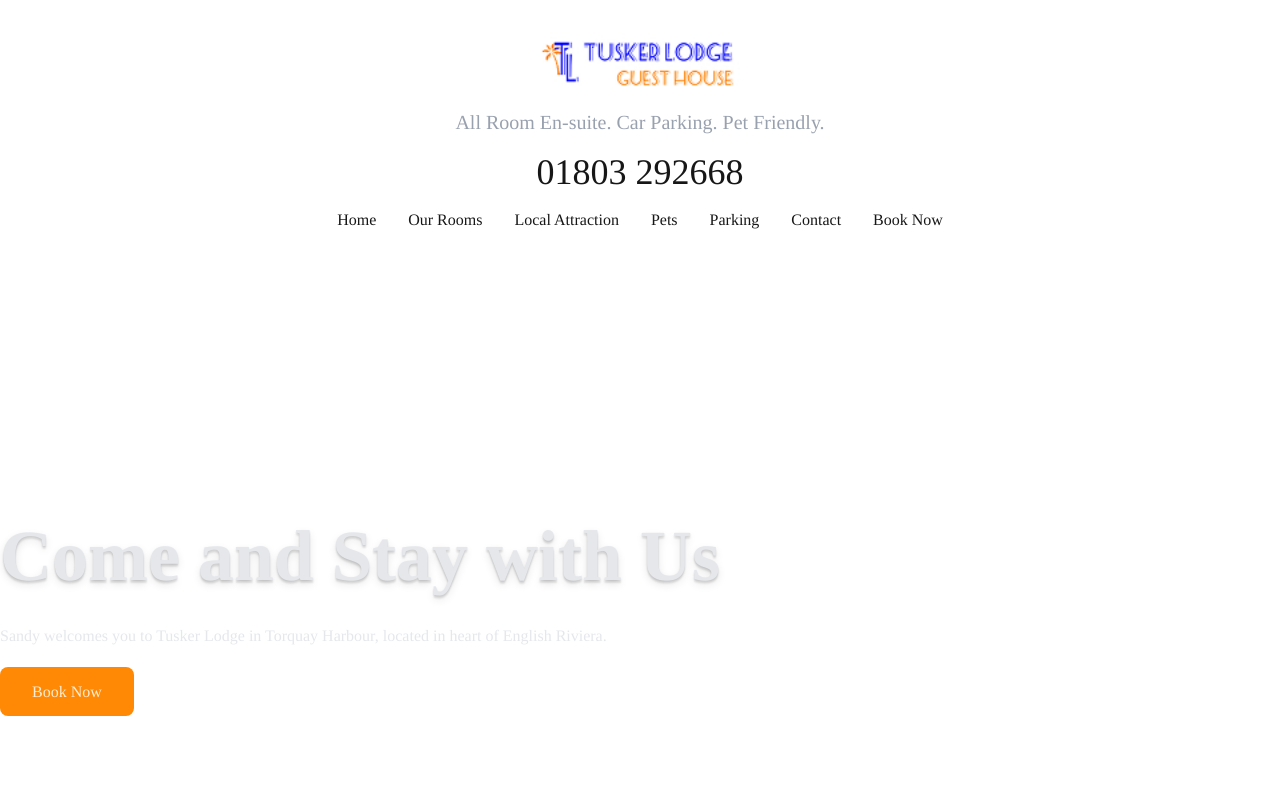
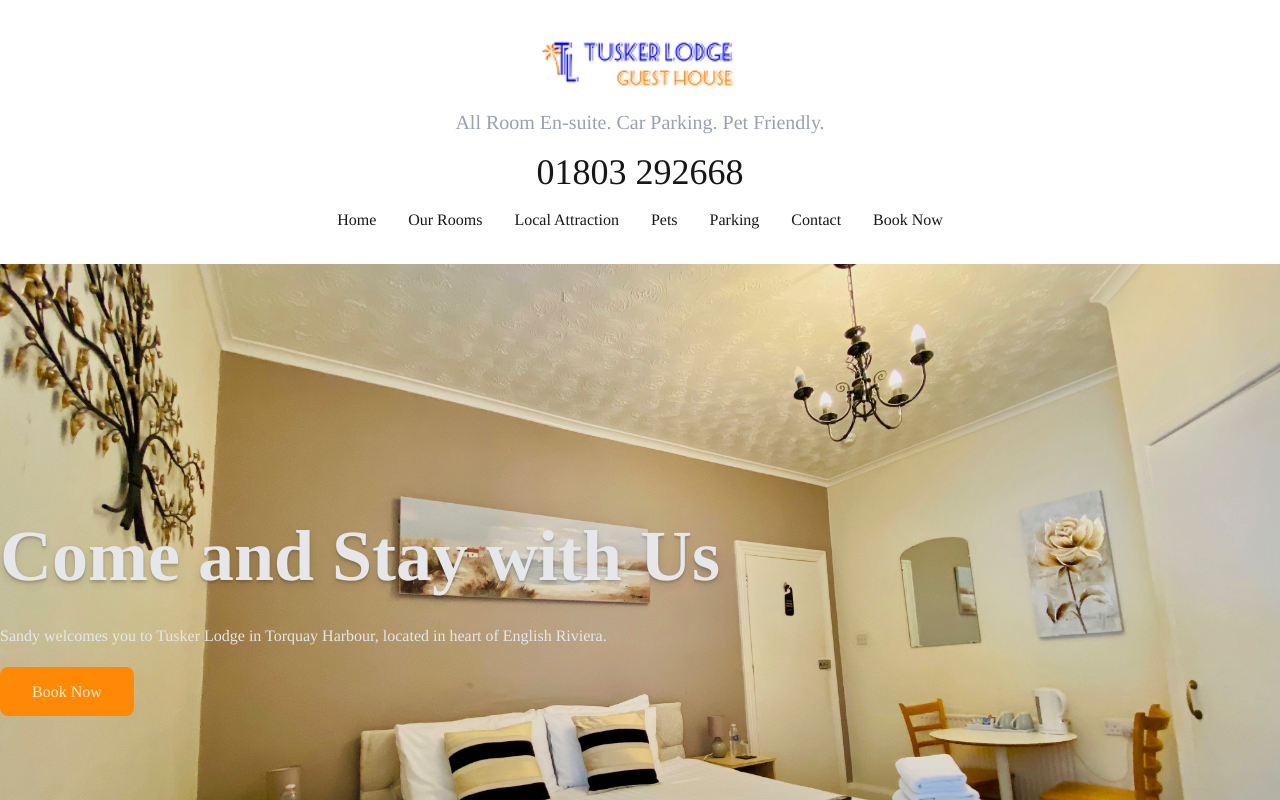
Before and after one commit to ayrbox/tusker-lodge, a Next.js app: page / in a window 1280 px wide. Shown: the top 800 px of the page. Built offline with nearby package versions, Linux system fonts and the light colour scheme.

Commit message:
fix: update fix image

```diff
--- a/next.config.ts
+++ b/next.config.ts
@@ -1,9 +1,5 @@
 import type { NextConfig } from "next";
 
-const isProd = process.env.NODE_ENV === "production";
-
-const nextConfig: NextConfig = {
-  basePath: isProd ? "/tusker-lodge" : "",
-};
+const nextConfig: NextConfig = {};
 
 export default nextConfig;
--- a/src/components/sections/Hero.tsx
+++ b/src/components/sections/Hero.tsx
@@ -2,9 +2,13 @@
 import HeroImage from "@/images/hero-room-image.jpg";
 
 export default function Hero() {
+  //console.dir(HeroImage, { depth: Infinity });
   return (
     <section
-      className={`relative bg-cover bg-no-repeat bg-center bg-[url(${HeroImage})]`}
+      className="relative bg-cover bg-no-repeat bg-center"
+      style={{
+        backgroundImage: `url(${HeroImage.src})`,
+      }}
     >
       <div className="container mx-auto py-64 flex flex-col">
         <h1 className="relative text-7xl font-bold text-gray-200 text-shadow-lg">
```
